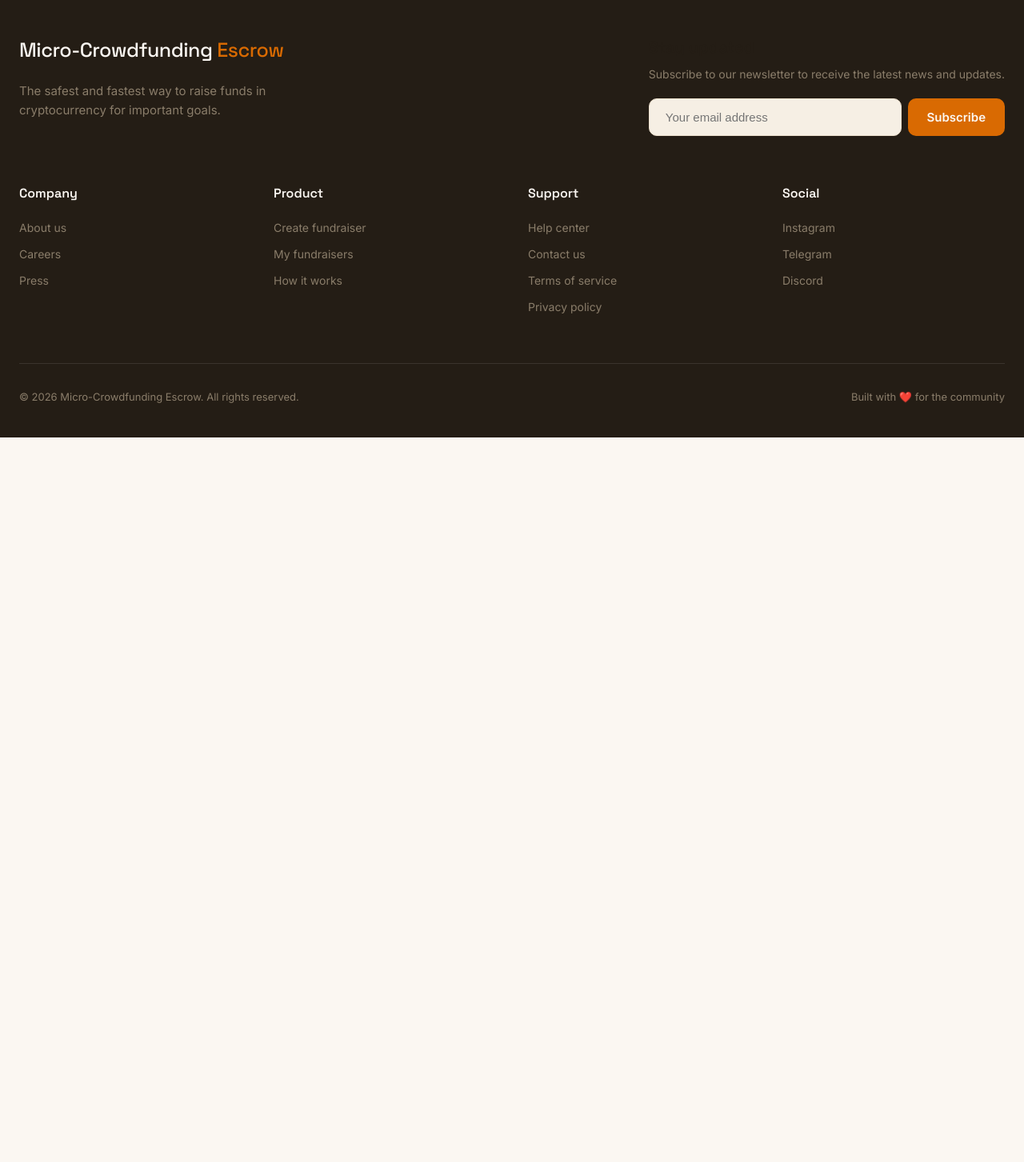
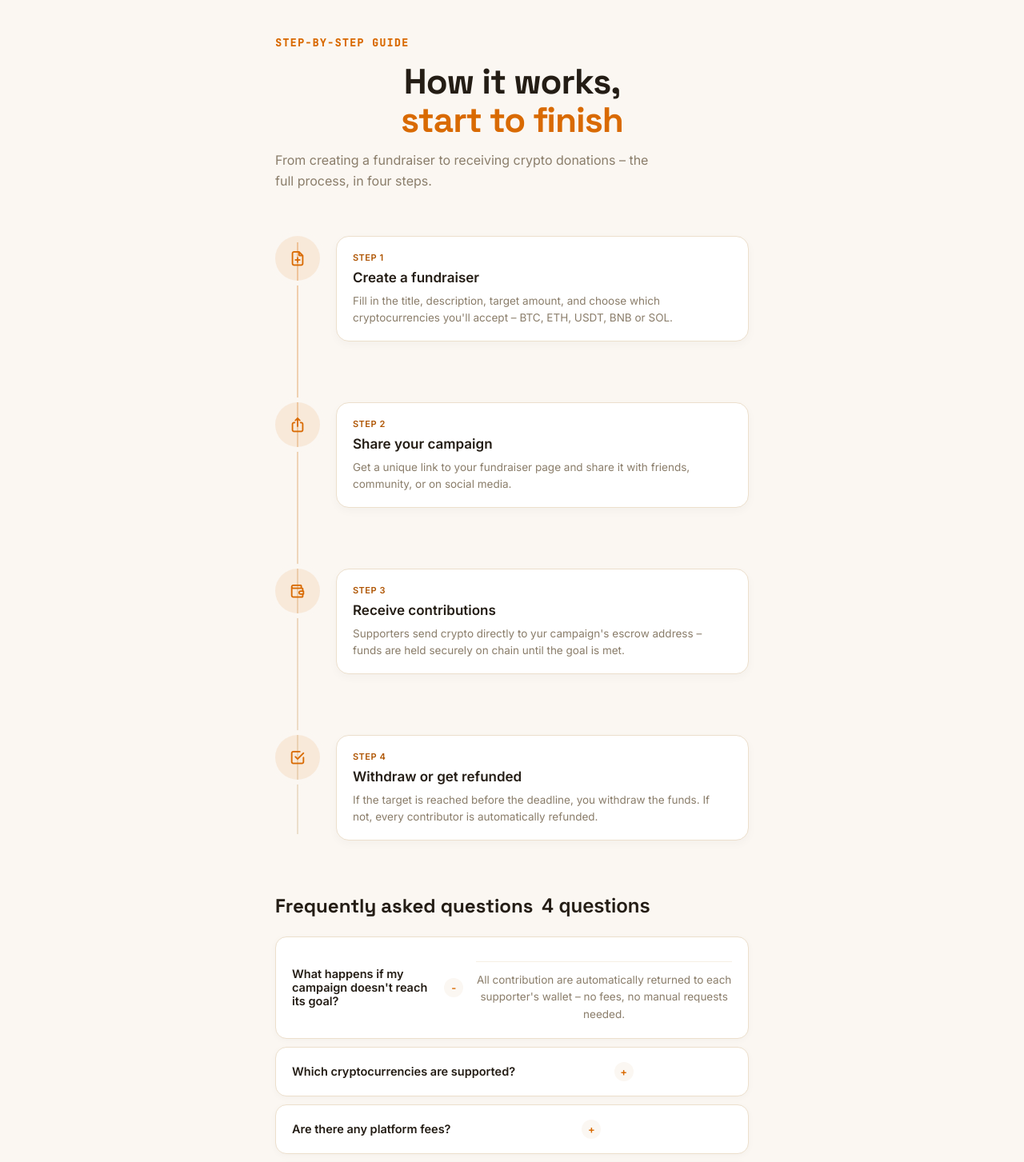
Before and after one commit to VladyslavMekh/Micro-Crowdfunding-Escrow, a React (Vite) app in the folder frontend/: page /how-it-works in a window 1280 px wide. Shown: the part 120-1573 px from the top of the page at 80% size. Before the commit the page ends 800 px from the top, so only its background shows below. Built offline with nearby package versions, Linux system fonts and the light colour scheme.

Commit message:
Initialize how it works page.

```diff
--- a/frontend/package.json
+++ b/frontend/package.json
@@ -15,6 +15,7 @@
     "@solana/wallet-adapter-react-ui": "^0.9.35",
     "@solana/wallet-adapter-wallets": "^0.19.32",
     "@solana/web3.js": "^1.95.3",
+    "@tabler/icons-webfont": "^3.46.0",
     "bn.js": "^5.2.1",
     "react": "^18.3.1",
     "react-dom": "^18.3.1",
--- a/frontend/src/App.tsx
+++ b/frontend/src/App.tsx
@@ -6,6 +6,7 @@ import { WhyUsSection } from "./features/landing/WhyUsSection/WhyUsSection";
 import { HowItWorksSection } from "./features/landing/HowItWorksSection/HowItWorksSection";
 import { CreateCampaign } from "./features/create-campaign/CreateCampaign/CreateCampaign";
 import { History } from "./features/history/History/History";
+import { HowItWorks } from "./features/how-it-works/HowItWorks/HowItWorks";
 import { Footer } from "./components/layout/Footer/Footer";
 import './styles/global.css'
 
@@ -30,6 +31,7 @@ function App() {
                     <Route path="/" element={<HomePage />} />
                     <Route path="/create" element={<CreateCampaign />} />
                     <Route path="/history" element={<History />} />
+                    <Route path="/how-it-works" element={<HowItWorks />} />
                 </Routes>
             </main>
             <Footer />
--- /dev/null
+++ b/frontend/src/features/how-it-works/HowItWorks/HowItWorks.css
@@ -0,0 +1,184 @@
+.how-it-works {
+    padding: 80px 0;
+}
+
+.how-it-works__container {
+    max-width: 640px;
+    margin: 0 auto;
+    padding: 0 24px;
+}
+
+.how-it-works__eyebrow {
+    font-family: var(--font-mono);
+    font-size: 13px;
+    text-transform: uppercase;
+    letter-spacing: 1.5px;
+    color: var(--orange);
+    margin-bottom: 14px;
+    font-weight: 600;
+}
+
+.how-it-works__title {
+    font-size: 44px;
+    font-weight: 700;
+    letter-spacing: -1px;
+    line-height: 1.1;
+    margin-bottom: 14px;
+}
+
+.how-it-works__title-accent {
+    color: var(--orange);
+}
+
+.how-it-works__subtitle {
+    font-size: 16px;
+    color: var(--ink-muted);
+    margin-bottom: 56px;
+    max-width: 480px;
+    line-height: 1.6;
+}
+
+.how-it-works__timeline {
+    position: relative;
+    margin-bottom: 64px;
+}
+
+.how-it-works__line {
+    position: absolute;
+    left: 27px;
+    top: 8px;
+    bottom: 8px;
+    width: 2px;
+    background: linear-gradient(to bottom, rgba(217, 106, 2, 0.3), var(--border));
+}
+
+.how-it-works__step {
+    position: relative;
+    display: flex;
+    gap: 20px;
+    padding-bottom: 36px;
+}
+
+.how-it-works__step:last-child {
+    padding-bottom: 0;
+}
+
+.how-it-works__icon-wrap {
+    width: 56px;
+    height: 56px;
+    border-radius: 50%;
+    background-color: rgba(217, 106, 2, 0.1);
+    display: flex;
+    align-items: center;
+    justify-content: center;
+    flex-shrink: 0;
+    z-index: 1;
+    box-shadow: 0 0 0 6px var(--bg);
+}
+
+.how-it-works__icon-wrap i {
+    font-size: 22px;
+    color: var(--orange);
+}
+
+.how-it-works__content {
+    background-color: var(--surface);
+    border: 1px solid var(--border);
+    border-radius: 16px;
+    padding: 18px 20px;
+    flex: 1;
+    box-shadow: 0 4px 12px rgba(36, 29, 21, 0.03);
+}
+
+.how-it-works__step-tag {
+    font-size: 11px;
+    font-weight: 700;
+    color: var(--orange-dark);
+    text-transform: uppercase;
+    letter-spacing: 0.5px;
+    margin-bottom: 4px;
+}
+
+.how-it-works__step-title {
+    font-weight: 700;
+    font-size: 17px;
+    margin-bottom: 6px;
+}
+
+.how-it-works__step-desc {
+    font-size: 13.5px;
+    color: var(--ink-muted);
+    line-height: 1.55;
+}
+
+/* FAQ */
+.how-it-works__faq-head {
+    display: flex;
+    align-items: baseline;
+    gap: 10px;
+    margin-bottom: 20px;
+}
+
+.how-it-works__faq-title {
+    font-size: 24px;
+    font-weight: 700;
+    margin: 0;
+}
+
+.how-it-works__faq-list {
+    display: flex;
+    flex-direction: column;
+    gap: 10px;
+}
+
+.how-it-works__faq-card {
+    background-color: var(--surface);
+    border: 1px solid var(--border);
+    border-radius: 14px;
+    padding: 18px 20px;
+    box-shadow: 0 2px 8px rgba(36, 29, 21, 0.03);
+}
+
+.how-it-works__faq-question {
+    width: 100%;
+    display: flex;
+    justify-content: space-between;
+    align-items: center;
+    gap: 16px;
+    background: none;
+    border: none;
+    padding: 0;
+    font-weight: 600;
+    font-size: 14.5px;
+    color: var(--ink);
+    cursor: pointer;
+    text-align: left;
+}
+
+.how-it-works__faq-chevron {
+    width: 24px;
+    height: 24px;
+    border-radius: 50%;
+    background-color: var(--bg);
+    display: flex;
+    align-items: center;
+    justify-content: center;
+    color: var(--orange);
+    font-size: 13px;
+    flex-shrink: 0;
+}
+
+.how-it-works__faq-answer {
+    font-size: 13.5px;
+    color: var(--ink-muted);
+    line-height: 1.6;
+    margin: 12px 0 0;
+    padding-top: 12px;
+    border-top: 1px solid var(--surface-sunken);
+}
+
+@media (max-width: 640px) {
+    .how-it-works__title {
+        font-size: 32px;
+    }
+}
--- /dev/null
+++ b/frontend/src/features/how-it-works/HowItWorks/HowItWorks.tsx
@@ -0,0 +1,140 @@
+import React, { useState } from "react";
+import "./HowItWorks.css";
+
+interface Step {
+    icon: string;
+    title: string;
+    description: string;
+}
+
+interface FaqItem {
+    question: string;
+    answer: string;
+}
+
+const STEPS: Step[] = [
+    {
+        icon: "ti-file-plus",
+        title: "Create a fundraiser",
+        description:
+            "Fill in the title, description, target amount, and choose which cryptocurrencies you'll accept – BTC, ETH, USDT, BNB or SOL.",
+    },
+    {
+        icon: "ti-share-2",
+        title: "Share your campaign",
+        description:
+            "Get a unique link to your fundraiser page and share it with friends, community, or on social media.",
+    },
+    {
+        icon: "ti-wallet",
+        title: "Receive contributions",
+        description:
+            "Supporters send crypto directly to yur campaign's escrow address – funds are held securely on chain until the goal is met.",
+    },
+    {
+        icon: "ti-checkbox",
+        title: "Withdraw or get refunded",
+        description:
+            "If the target is reached before the deadline, you withdraw the funds. If not, every contributor is automatically refunded.",
+    },
+];
+
+const FAQ_ITEMS: FaqItem[] = [
+    {
+        question: "What happens if my campaign doesn't reach its goal?",
+        answer:
+            "All contribution are automatically returned to each supporter's wallet – no fees, no manual requests needed.",
+    },
+    {
+        question: "Which cryptocurrencies are supported?",
+        answer:
+            "Bitcoin (BTC), Ethereum (ETH), Tether (USDT), BNB and Solana (SOL). You choose which of these to accept when creating your campaign.",
+    },
+    {
+        question: "Are there any platform fees?",
+        answer:
+            "Only standard network transaction fees apply – the platform itself does not take a cut of your funds.",
+    },
+    {
+        question: "How is my money kept safe before the goal is reached?",
+        answer:
+            "Funds are held in an on-chain escrow contact, not by us or any third party – they're released only when the campaign's conditions (goal reached or deadline passed) are met.",
+    },
+];
+
+export const HowItWorks: React.FC = () => {
+    const [openFaq, setOpenFaq] = useState<number | null>(0);
+
+    const  toggleFaq = (index: number) => {
+        setOpenFaq((prev) => (prev === index ? null : index));
+    };
+
+    return (
+        <section className="how-it-works">
+            <div className="how-it-works__container">
+                <p className="how-it-works__eyebrow">STEP-BY-STEP GUIDE</p>
+                <h1 className="how-it-works__title">
+                    How it works,
+                    <br />
+                    <span className="how-it-works__title-accent">start to finish</span>
+                </h1>
+                <p className="how-it-works__subtitle">
+                    From creating a fundraiser to receiving crypto donations – the full process, in four steps.
+                </p>
+
+                <div className="how-it-works__timeline">
+                    <div className="how-it-works__line" />
+
+                    {STEPS.map((step, index) => (
+                        <div className="how-it-works__step" key={step.title}>
+                            <div className="how-it-works__icon-wrap">
+                                <i className={`ti ${step.icon}`} aria-hidden="true" />
+                            </div>
+                            <div className="how-it-works__content">
+                                <div className="how-it-works__step-tag">Step {index + 1}</div>
+                                <div className="how-it-works__step-title">{step.title}</div>
+                                <div className="how-it-works__step-desc">{step.description}</div>
+                            </div>
+                        </div>
+                    ))}
+                </div>
+
+                <div className="how-it-works__faq-head">
+                    <h2 className="how-it-works__faq-title">
+                        Frequently asked questions
+                    </h2>
+                    <span className="how-it-works__faq-title">
+                        {FAQ_ITEMS.length} questions
+                    </span>
+                </div>
+
+                <div className="how-it-works__faq-list">
+                    {FAQ_ITEMS.map((item, index) => {
+                        const isOpen = openFaq === index;
+                        return (
+                            <div className="how-it-works__faq-card" key={item.question}>
+                                <button
+                                    className="how-it-works__faq-question"
+                                    onClick={() => toggleFaq(index)}
+                                    aria-expanded={isOpen}
+                                >
+                                    {item.question}
+                                    <span className="how-it-works__faq-chevron">
+                                        {isOpen ? "-" : "+"}
+                                    </span>
+                                    <button>
+                                        {isOpen && (
+                                            <p className="how-it-works__faq-answer">{item.answer}</p>
+                                        )}
+                                    </button>
+                                </button>
+                            </div>
+                        );
+                    })}
+                </div>
+            </div>
+        </section>
+    );
+};
+
+export default HowItWorks;
--- a/frontend/src/main.tsx
+++ b/frontend/src/main.tsx
@@ -1,3 +1,4 @@
+import '@tabler/icons-webfont/dist/tabler-icons.min.css';
 import React from "react";
 import ReactDOM from "react-dom/client";
 import {BrowserRouter} from "react-router-dom";
```
Also changed, not shown: 1 other file (tests, documents, lock files or other folders).
